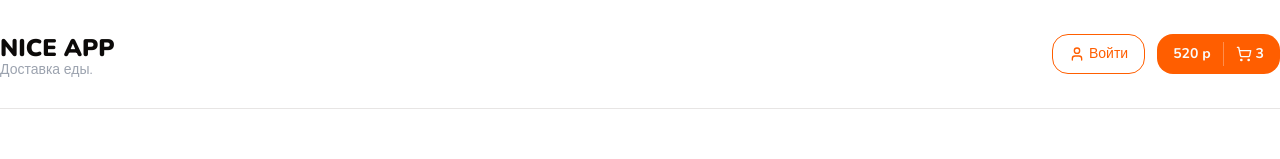
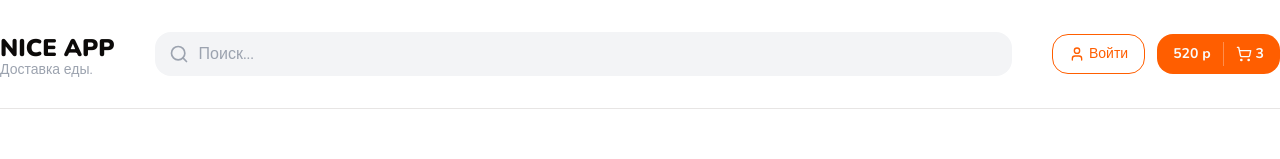
Before and after one commit to Mitrofanna/nice-app, a Next.js app: page / in a window 1280 px wide. Shown: the top 159 px of the page. Built offline with nearby package versions, Linux system fonts and the light colour scheme.

Commit message:
search-input

```diff
--- a/components/shared/header.tsx
+++ b/components/shared/header.tsx
@@ -1,8 +1,9 @@
 import React from 'react';
-import { Container } from './index';
+import { Container, SearchInput } from './index';
 import { cn } from '@/lib/utils';
 import { Button } from '../ui/index';
 import { ArrowRight, ShoppingCart, User } from 'lucide-react';
+import Link from 'next/link';
 
 interface Props {
   className?: string;
@@ -12,12 +13,15 @@
   return (
     <header className={cn('border, border-b', className)}>
       <Container className="flex items-center justify-between py-8">
-        <div className="flex items-center gap-4">
-          <div>
-            <h1 className="text-2xl uppercase font-black">Nice App</h1>
-            <p className="text-sm text-gray-400 leading-3">Доставка еды.</p>
+        <Link href="/">
+          <div className="flex items-center gap-4">
+            <div>
+              <h1 className="text-2xl uppercase font-black">Nice App</h1>
+              <p className="text-sm text-gray-400 leading-3">Доставка еды.</p>
+            </div>
           </div>
-        </div>
+        </Link>
+        <SearchInput />
         <div className="flex items-center gap-3">
           <Button variant="outline" className="flex items-center gap-1">
             <User size={16} />
--- a/components/shared/index.ts
+++ b/components/shared/index.ts
@@ -10,3 +10,4 @@
 export { CheckboxGroup } from './checkbox-group';
 export { ProductCard } from './product-card';
 export { ProductsList } from './products-list';
+export { SearchInput } from './search-input';
--- /dev/null
+++ b/components/shared/search-input.tsx
@@ -0,0 +1,39 @@
+'use client';
+
+import { cn } from '@/lib/utils';
+import { Search } from 'lucide-react';
+import React from 'react';
+import { useClickAway } from 'react-use';
+
+interface Props {
+  className?: string;
+}
+
+export const SearchInput: React.FC<Props> = ({ className }) => {
+  const [focused, setFocused] = React.useState(false);
+  const ref = React.useRef(null);
+
+  useClickAway(ref, () => {
+    setFocused(false);
+  });
+
+  return (
+    <>
+      {focused && <div className="fixed top-0 left-0 bottom-0 right-0 bg-black/50 z-20"></div>}
+      <div
+        className={cn(
+          'flex rounded-2xl flex-1 justify-between relative h-11 mx-10 z-20',
+          className,
+        )}>
+        <Search className="absolute  top-1/2 translate-y-[-50%] left-3 h-5 text-gray-400" />
+        <input
+          className="rounded-2xl outline-none w-full bg-gray-100 pl-11"
+          type="text"
+          placeholder="Поиск..."
+          onFocus={() => setFocused(true)}
+          ref={ref}
+        />
+      </div>
+    </>
+  );
+};
```
